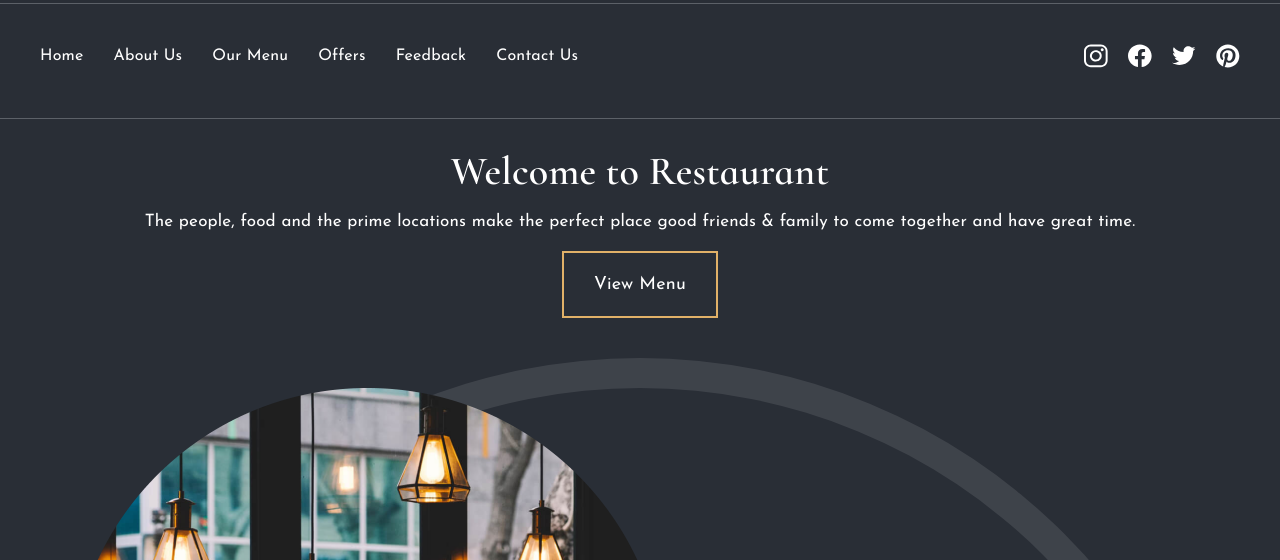
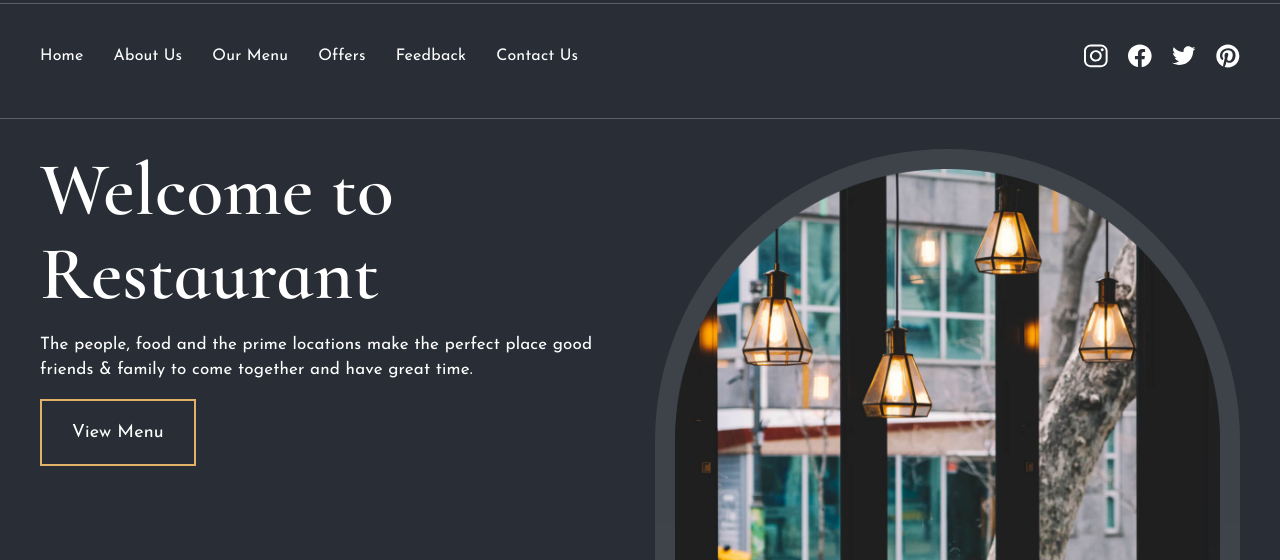
Before and after one commit to nika-sirak/thetasteat, a website built with Parcel: page src/index.html in a window 1280 px wide. Shown: the part 240-800 px from the top of the page. Built offline with nearby package versions, Linux system fonts and the light colour scheme.

Commit message:
fix adaptive

```diff
--- a/src/scss/components/_subtitle.scss
+++ b/src/scss/components/_subtitle.scss
@@ -4,7 +4,6 @@
 
   @include m.font(17px, 400, 25.5px);
   letter-spacing: 0.17px;
-  text-align: center;
 }
 
 .subtitle_light {
--- a/src/scss/layout/_hero.scss
+++ b/src/scss/layout/_hero.scss
@@ -3,13 +3,6 @@
 .hero {
   padding-bottom: 0;
   background-color: var(--dark-bg-color);
-}
-.hero__wrapper {
-}
-
-.hero__left {
-  margin-bottom: 40px;
-  text-align: center;
 }
 
 .hero__right {
@@ -30,3 +23,34 @@
   display: inline-block;
   min-width: 0;
 }
+
+@media screen and (min-width: 480px) {
+  .hero__title {
+    @include m.adaptiv-value(font-size, 80, 40, 0);
+  }
+}
+
+@media screen and (max-width: 714.98px) {
+  .hero__left {
+    margin-bottom: 40px;
+    text-align: center;
+  }
+  .hero__right {
+    max-width: 480px;
+    margin: 0 auto;
+  }
+}
+@media screen and (min-width: 715px) {
+  .hero__wrapper {
+    display: flex;
+    column-gap: 2rem;
+  }
+  .hero__left {
+    flex: 0 1 50%;
+  }
+  .hero__right {
+    flex: 0 1 50%;
+    max-width: 633px;
+    border-width: 20px;
+  }
+}
```
